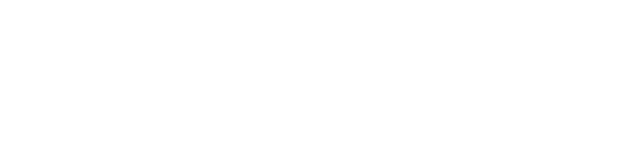
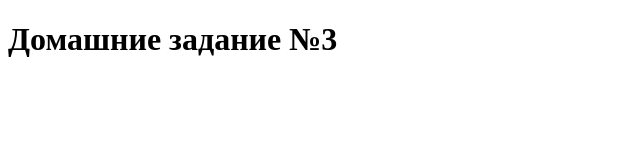
Before and after one commit to Velmer31/homeworks, a plain HTML site: page lesson3/index.html in a window 1280 px wide. Shown: the whole page, without its empty margins (0-640 px from the left). Drawn offline with Linux system fonts and the light colour scheme.

Commit message:
Update index.html

```diff
--- a/lesson3/index.html
+++ b/lesson3/index.html
@@ -5,6 +5,7 @@
     <meta name="viewport" content="width=device-width, initial-scale=1.0">
     <meta http-equiv="X-UA-Compatible" content="ie=edge">
     <title>Дамашние задания</title>
+    <h1>Домашние задание №3</h1>
 </head>
 <body>
 
```
